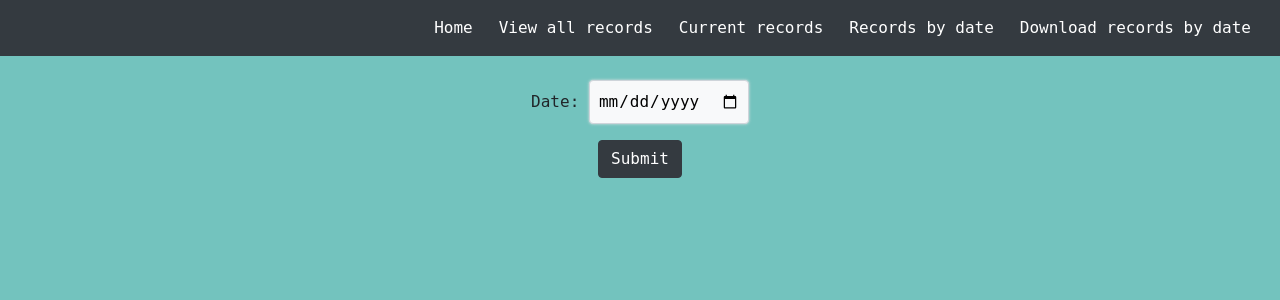
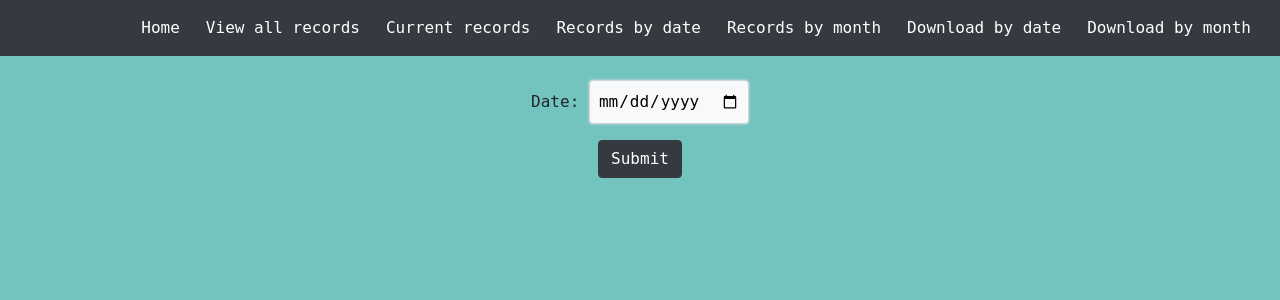
Before and after one commit to AfthabEK/Entry-Exit-DL, a Django app: page /exportbydate/ in a window 1280 px wide. Shown: the top 300 px of the page. Run offline with Django 3.2, Linux system fonts and the light colour scheme; some libraries are stand-ins or nearby versions.

Commit message:
added by month functionalities

```diff
--- a/enter/forms.py
+++ b/enter/forms.py
@@ -9,3 +9,6 @@ class StudentEntryExitForm(forms.Form):
 
 class DateForm(forms.Form):
     date = forms.DateField(widget=DateInput)
+
+class MonthForm(forms.Form):
+    month = forms.DateField(widget=DateInput)
--- a/enter/templates/base.html
+++ b/enter/templates/base.html
@@ -152,7 +152,13 @@ input[type=text]:hover, input[type=password]:hover, input[type=email]:hover, tex
                 <a class="nav-link active" aria-current="page" href="{% url 'records' %}">Records by date</a>
               </li>
               <li class="nav-item">
-                <a class="nav-link active" aria-current="page" href="{% url 'exportbydate' %}">Download records by date</a>
+                <a class="nav-link active" aria-current="page" href="{% url 'recordsbymonth' %}">Records by month</a>
+              </li>
+              <li class="nav-item">
+                <a class="nav-link active" aria-current="page" href="{% url 'exportbydate' %}">Download by date</a>
+              </li>
+              <li class="nav-item">
+                <a class="nav-link active" aria-current="page" href="{% url 'exportbymonth' %}">Download by month</a>
               </li>
             </ul>
 
--- a/enter/templates/records_formcsv.html
+++ b/enter/templates/records_formcsv.html
@@ -1,7 +1,7 @@
 {% extends 'base.html'%}
 {% load static %}
 {% block title %}
-  Current Records
+  Export by date
 {% endblock %}
 
 {% block content%}
--- a/enter/templates/records_form.html
+++ b/enter/templates/records_month_form.html
@@ -1,7 +1,7 @@
 {% extends 'base.html'%}
 {% load static %}
 {% block title %}
-  Current Records
+    Records by month
 {% endblock %}
 
 {% block content%}
--- a/enter/views.py
+++ b/enter/views.py
@@ -1,7 +1,7 @@
 import datetime,csv
 from django.shortcuts import render
 from .models import record
-from .forms import StudentEntryExitForm, DateForm
+from .forms import StudentEntryExitForm, DateForm, MonthForm
 from datetime import datetime
 from django.shortcuts import redirect
 from datetime import date
@@ -52,9 +52,21 @@ def allrecords(request):
 def records(request):
     if request.method == 'POST':
         date = request.POST.get('date')
+
         students = record.objects.filter(date=date)
         return render(request, 'records.html', {'students': students, 'form': DateForm(),'date': date})
     return render(request, 'records_form.html', {'form': DateForm()})
+
+# view to display records of a particular month
+def recordsbymonth(request):
+    if request.method == 'POST':
+        month = request.POST.get('month')
+        monthname = datetime.strptime(month, '%Y-%m-%d').strftime('%B')
+        month = int(month[5:7])
+        students = record.objects.filter(date__month=month)
+        return render(request, 'records_month.html', {'students': students, 'form': MonthForm,'month': month, 'monthname': monthname})
+    return render(request, 'records_month_form.html', {'form': MonthForm()})
+
 
 # view to display records by status
 def recordsbystatus(request):
@@ -84,3 +96,18 @@ def exportbydate(request):
         return response
     else:
         return render(request, 'records_formcsv.html', {'form': DateForm()})
+
+# view to export records of a particular month to csv
+def exportbymonth(request):
+    if request.method == 'POST':
+        month = request.POST.get('month')
+        month = int(month[5:7])
+        response = HttpResponse(content_type='text/csv')
+        writer = csv.writer(response)
+        writer.writerow(['Roll No', 'Entry Time', 'Exit Time', 'Date'])
+        for row in record.objects.filter(date__month=month).values_list('rollno', 'entrytime', 'exittime'):
+            writer.writerow(row)
+        response['Content-Disposition'] = 'attachment; filename="records.csv"'
+        return response
+    else:
+        return render(request, 'records_month_formcsv.html', {'form': MonthForm()})
--- a/entryexit/urls.py
+++ b/entryexit/urls.py
@@ -15,5 +15,7 @@ urlpatterns = [
     path('allrecords/', views.allrecords, name='allrecords'),
     path('recordsbystatus/', views.recordsbystatus, name='recordsbystatus'),
     path('export/', views.export, name='export'),
-    path('exportbydate/', views.exportbydate, name='exportbydate')
+    path('exportbydate/', views.exportbydate, name='exportbydate'),
+    path('recordsbymonth/', views.recordsbymonth, name='recordsbymonth'),
+    path('exportbymonth/', views.exportbymonth, name='exportbymonth')
 ]
```
Also changed, not shown: enter/templates/records_month.html (added, +36 -0 lines), enter/templates/records_month_formcsv.html (added, +18 -0 lines).
